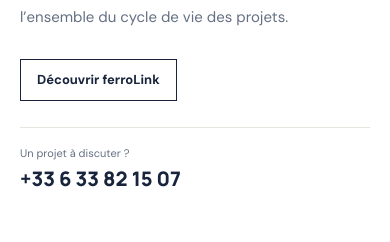
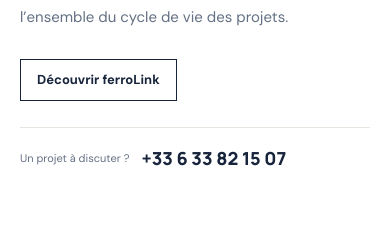
Before and after one commit to harfleur20/ferro-link, a React (Vite) app: page / in a window 390 px wide. Shown: the part 1540-1782 px from the top of the page. Built offline with nearby package versions, Linux system fonts and the light colour scheme.

Commit message:
Place project prompt and phone number on one line

```diff
--- a/src/styles/global.css
+++ b/src/styles/global.css
@@ -2005,9 +2005,13 @@ h3 {
 
 
 /* FerroLink homepage refresh: keep the original video hero and brand system */
-.home-phone { display:flex; margin-top:26px; padding-top:18px; flex-direction:column; gap:5px; border-top:1px solid var(--line); }
+.home-phone { display:flex; margin-top:26px; padding-top:18px; flex-direction:row; align-items:center; gap:16px; border-top:1px solid var(--line); }
 .home-phone span { color:var(--muted); font-size:11px; }
-.home-phone a { color:var(--navy); font-family:Manrope,sans-serif; font-size:20px; font-weight:800; }
+.home-phone a { color:var(--navy); font-family:Manrope,sans-serif; font-size:20px; font-weight:800; white-space:nowrap; }
+@media (max-width: 520px) {
+  .home-phone { flex-wrap:wrap; gap:6px 12px; }
+  .home-phone a { font-size:18px; }
+}
 .home-contact-band { position:relative; isolation:isolate; overflow:hidden; color:var(--white); background:var(--navy); }
 .home-contact-band::before { position:absolute; z-index:-1; inset:0; background-image:linear-gradient(90deg, rgb(8 28 48 / 94%) 0%, rgb(8 28 48 / 82%) 52%, rgb(8 28 48 / 58%) 100%), url("https://images.pexels.com/photos/30589059/pexels-photo-30589059.jpeg?auto=compress&cs=tinysrgb&w=2000"); background-position:center; background-size:cover; background-attachment:fixed; content:""; }
 .home-contact-inner { position:relative; z-index:1; display:flex; min-height:250px; padding-block:54px; align-items:center; justify-content:space-between; gap:36px; }
```
